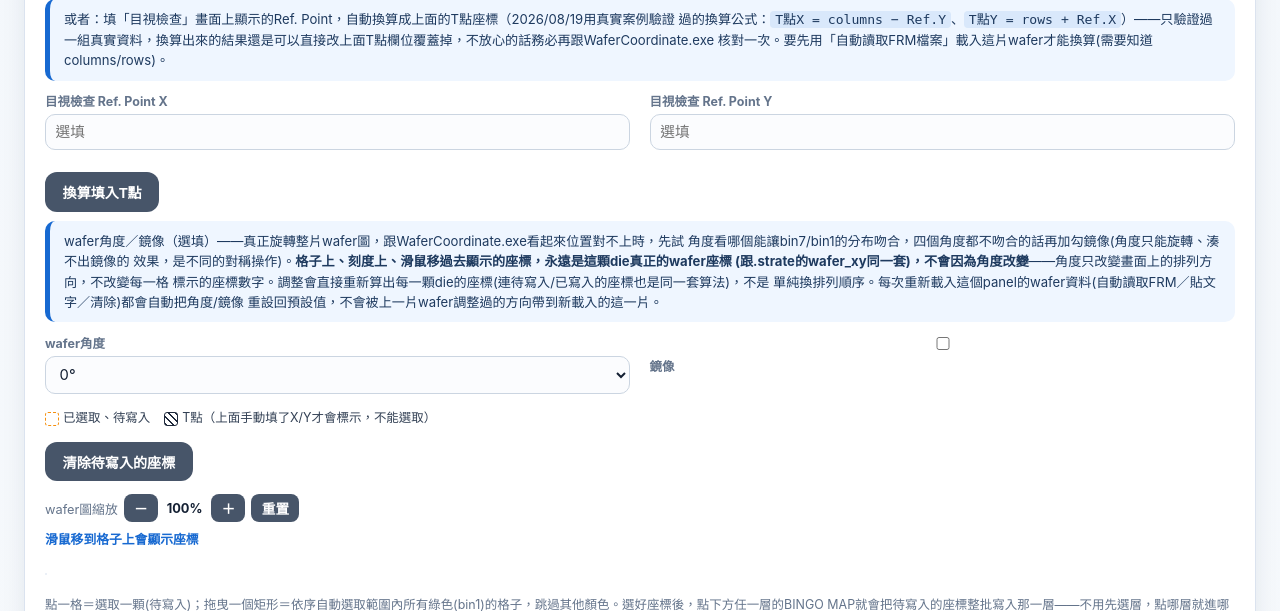
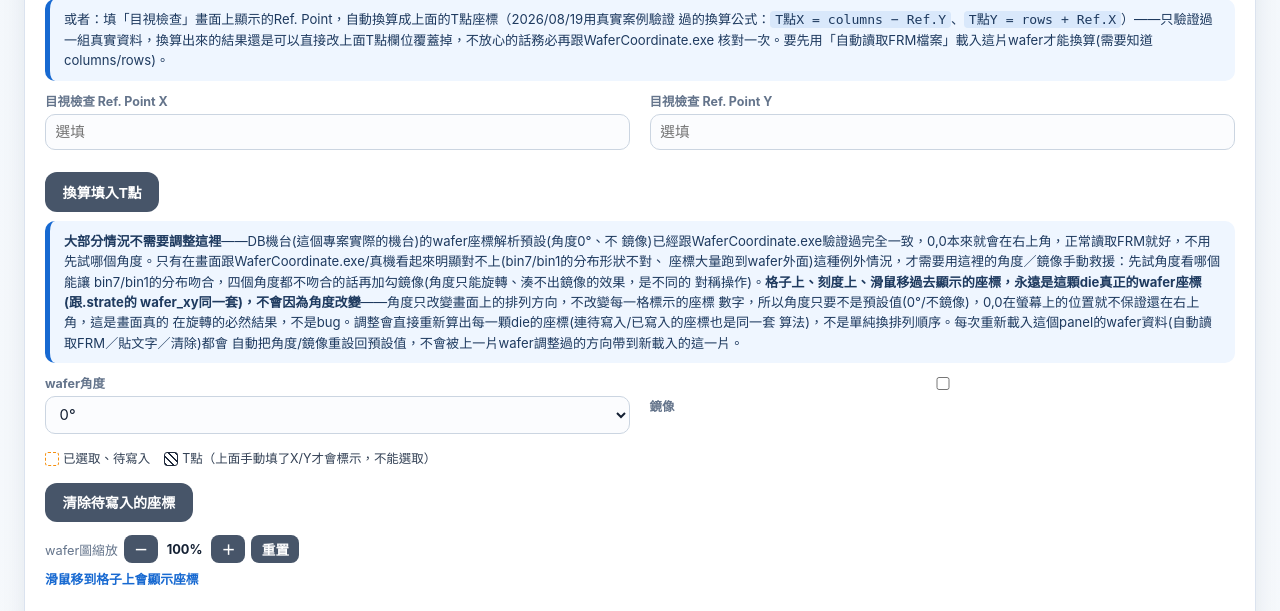
Before and after one commit to yuxian722/stock-dashboard-, a Flask app: page / in a window 1280 px wide. Shown: the part 2455-3066 px from the top of the page. Run offline with Flask 3, Linux system fonts and the light colour scheme.

Commit message:
澄清wafer角度選單只是例外救援選項，正常DB流程不用調
使用者回報角度90/180度時0,0不在右上角，查證後發現這不是bug：raw
座標必須角度無關(已驗證的鐵律)，而角度是真的旋轉整張圖，兩者同時
成立時0,0在90/180度數學上必然移到別的角落。真正原因是使用者手動
選了非預設角度——查證WaferCoordinate.exe本身沒有角度功能，直接顯示
FRM原始欄列，0,0本來就固定右上角；用真實測試檔驗證我們的軟體角度
留在預設0°時也已經跟真機一致(DB機台解析不需要對調)。

①②兩頁的角度說明文字加上「大部分情況不需要調整這裡」，講清楚這個
選單只是給解析方向兜不起來的例外情況用的手動救援選項，不是正常操作
步驟。

Co-Authored-By: Claude Sonnet 5 <noreply@anthropic.com>
Claude-Session: https://claude.ai/code/session_01HVgEJU6xvh9irDAqTZUhye

```diff
--- a/webapp/templates/index.html
+++ b/webapp/templates/index.html
@@ -141,13 +141,17 @@
     </div>
     <button type="button" class="secondary" id="btn-convert-visual-ref">換算填入T點</button>
     <div class="notice" style="margin-top:0.6rem">
-      wafer角度／鏡像（選填）——真正旋轉整片wafer圖，跟WaferCoordinate.exe看起來位置對不上時，先試
-      角度看哪個能讓bin7/bin1的分布吻合，四個角度都不吻合的話再加勾鏡像(角度只能旋轉、湊不出鏡像的
-      效果，是不同的對稱操作)。<b>格子上、刻度上、滑鼠移過去顯示的座標，永遠是這顆die真正的wafer座標
-      (跟.strate的wafer_xy同一套)，不會因為角度改變</b>——角度只改變畫面上的排列方向，不改變每一格
-      標示的座標數字。調整會直接重新算出每一顆die的座標(連待寫入/已寫入的座標也是同一套算法)，不是
-      單純換排列順序。每次重新載入這個panel的wafer資料(自動讀取FRM／貼文字／清除)都會自動把角度/鏡像
-      重設回預設值，不會被上一片wafer調整過的方向帶到新載入的這一片。
+      <b>大部分情況不需要調整這裡</b>——DB機台(這個專案實際的機台)的wafer座標解析預設(角度0°、不
+      鏡像)已經跟WaferCoordinate.exe驗證過完全一致，0,0本來就會在右上角，正常讀取FRM就好，不用
+      先試哪個角度。只有在畫面跟WaferCoordinate.exe/真機看起來明顯對不上(bin7/bin1的分布形狀不對、
+      座標大量跑到wafer外面)這種例外情況，才需要用這裡的角度／鏡像手動救援：先試角度看哪個能讓
+      bin7/bin1的分布吻合，四個角度都不吻合的話再加勾鏡像(角度只能旋轉、湊不出鏡像的效果，是不同的
+      對稱操作)。<b>格子上、刻度上、滑鼠移過去顯示的座標，永遠是這顆die真正的wafer座標(跟.strate的
+      wafer_xy同一套)，不會因為角度改變</b>——角度只改變畫面上的排列方向，不改變每一格標示的座標
+      數字，所以角度只要不是預設值(0°/不鏡像)，0,0在螢幕上的位置就不保證還在右上角，這是畫面真的
+      在旋轉的必然結果，不是bug。調整會直接重新算出每一顆die的座標(連待寫入/已寫入的座標也是同一套
+      算法)，不是單純換排列順序。每次重新載入這個panel的wafer資料(自動讀取FRM／貼文字／清除)都會
+      自動把角度/鏡像重設回預設值，不會被上一片wafer調整過的方向帶到新載入的這一片。
     </div>
     <div class="grid2">
       <label>wafer角度
```
Also changed, not shown: bingomap/CLAUDE.md (+32 -0 lines), webapp/templates/mispick.html (+7 -5 lines), webapp/README.md.
